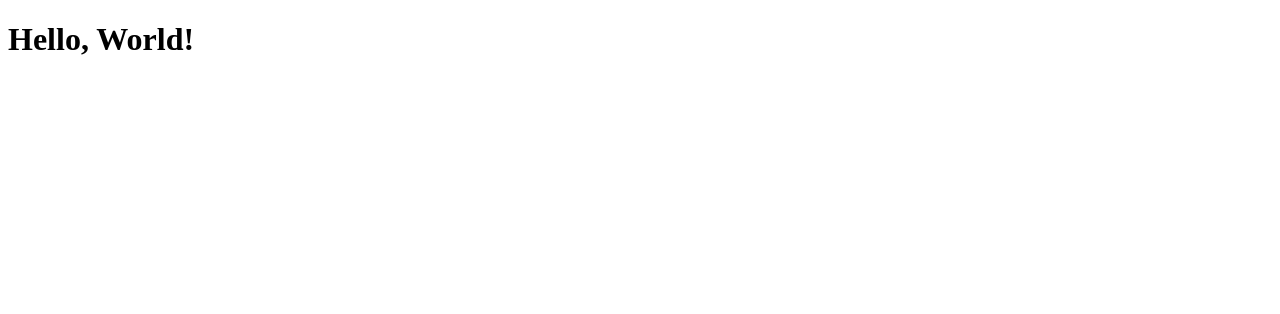
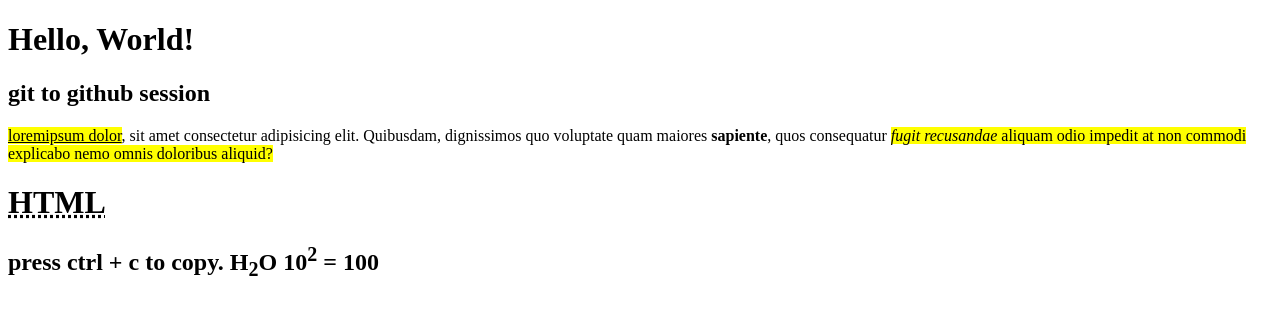
Before and after one commit to raksanaa/day1-html, a plain HTML site: page index.html in a window 1280 px wide. Drawn offline with Linux system fonts and the light colour scheme.

Commit message:
Add files via upload

```diff
--- a/index.html
+++ b/index.html
@@ -7,5 +7,10 @@
 </head>
 <body>
     <H1>Hello, World!</H1>
+    <h2>git to github session</h2>
+    <p><mark><u>loremipsum dolor</u></mark>, sit amet consectetur adipisicing elit. Quibusdam, dignissimos quo voluptate quam maiores <b>sapiente</b>, quos consequatur <mark><i>fugit recusandae</i> aliquam odio impedit at non commodi explicabo nemo omnis doloribus aliquid?</p>
+        <H1><abbr title="HyperText Markup Language">HTML</abbr></H1>
+        <h2> press ctrl + c to copy.  H<sub>2</sub>O 10<sup>2</sup> = 100 </h2>
+
 </body>
 </html>
```
